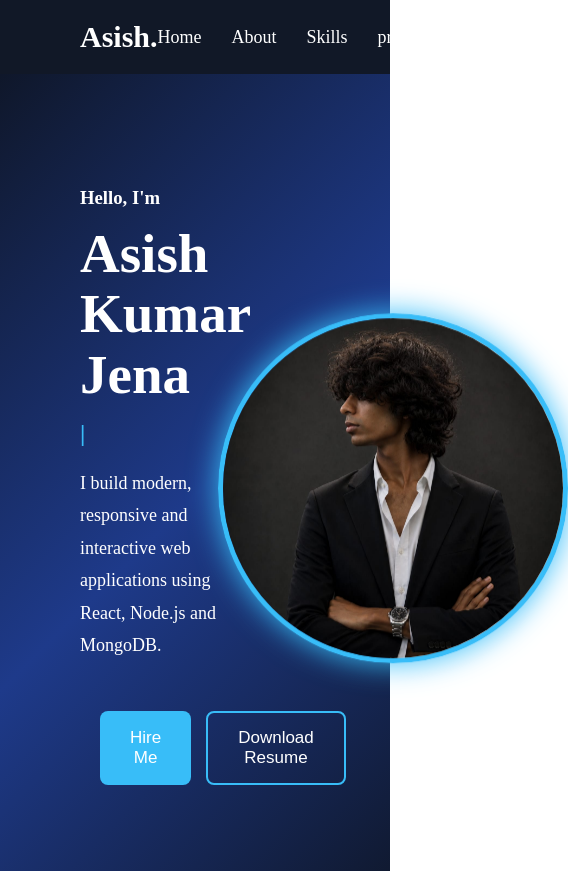
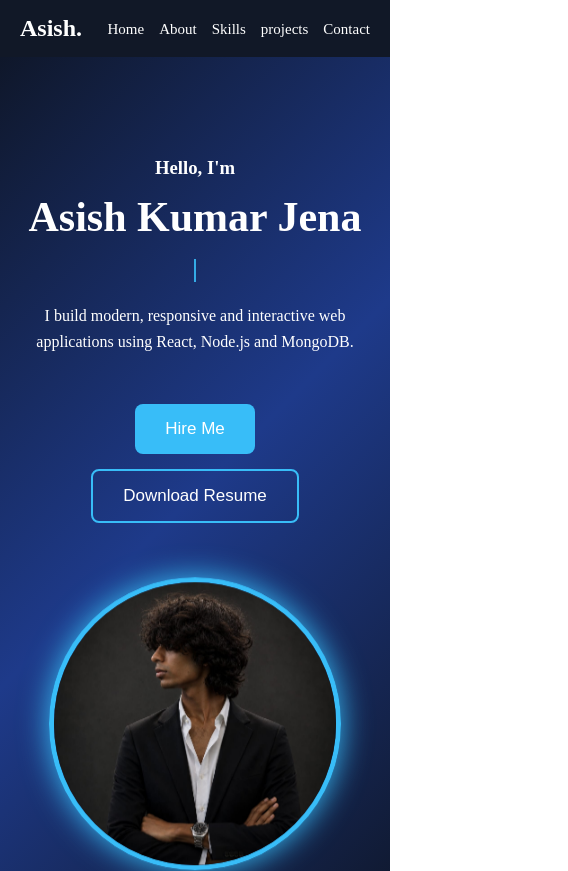
Before and after one commit to asishjena-glitch/portfolio-frontend, a React (Vite) app in the folder frontend2/: page / in a window 390 px wide. Shown: the top 871 px of the page, 568 px wide, since content can reach past the window. Built offline with nearby package versions, Linux system fonts and the light colour scheme.

Commit message:
Fix mobile responsive design

```diff
--- a/frontend2/src/App.css
+++ b/frontend2/src/App.css
@@ -182,3 +182,26 @@
     border-right-color: var(--border);
   }
 }
+html,
+body,
+#root {
+    width: 100%;
+    max-width: 100%;
+    margin: 0;
+    padding: 0;
+    box-sizing: border-box;
+}
+
+*,
+*::before,
+*::after {
+    box-sizing: border-box;
+}
+
+body {
+    overflow-x: hidden;
+}
+
+img {
+    max-width: 100%;
+}
--- a/frontend2/src/components/Hero.css
+++ b/frontend2/src/components/Hero.css
@@ -100,3 +100,55 @@ button:hover {
         transform: translateY(0px);
     }
 }
+@media (max-width: 768px) {
+    .hero {
+        width: 100%;
+        min-height: auto;
+        box-sizing: border-box;
+        flex-direction: column;
+        justify-content: center;
+        align-items: center;
+        padding: 100px 20px 50px;
+        overflow: hidden;
+    }
+
+    .hero-left {
+        width: 100%;
+        text-align: center;
+        box-sizing: border-box;
+    }
+
+    .hero-left h1 {
+        font-size: 42px;
+        line-height: 1.1;
+        margin: 15px 0;
+    }
+
+    .hero-left h2 {
+        font-size: 25px;
+    }
+
+    .hero-left p {
+        font-size: 16px;
+        line-height: 1.6;
+    }
+
+    .buttons {
+        justify-content: center;
+        flex-wrap: wrap;
+        gap: 12px;
+    }
+
+    .hero-right {
+        width: 100%;
+        display: flex;
+        justify-content: center;
+        margin-top: 40px;
+    }
+
+    .hero-right img {
+        width: min(75vw, 300px);
+        max-width: 100%;
+        height: auto;
+    }
+}
--- a/frontend2/src/components/Navbar.css
+++ b/frontend2/src/components/Navbar.css
@@ -38,3 +38,25 @@ ul li a {
 ul li a:hover {
   color: #38bdf8;
 }
+@media (max-width: 768px) {
+    nav {
+        width: 100%;
+        padding: 15px 20px;
+        box-sizing: border-box;
+        flex-wrap: wrap;
+    }
+
+    .logo h2 {
+        font-size: 24px;
+    }
+
+    ul {
+        gap: 15px;
+        flex-wrap: wrap;
+        justify-content: center;
+    }
+
+    ul li a {
+        font-size: 15px;
+    }
+}
```
